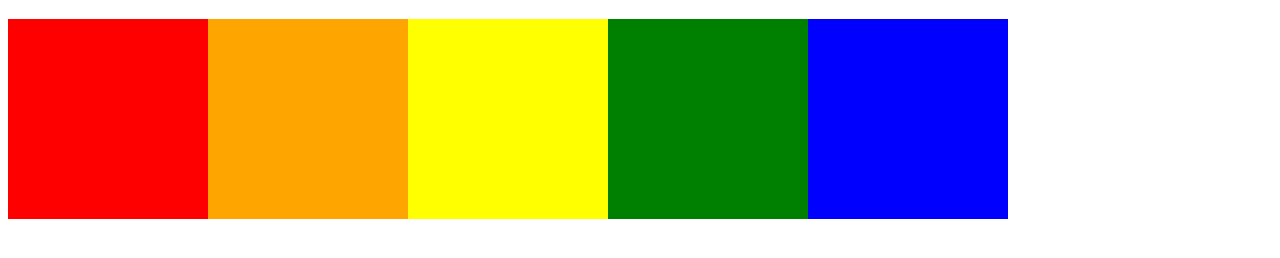
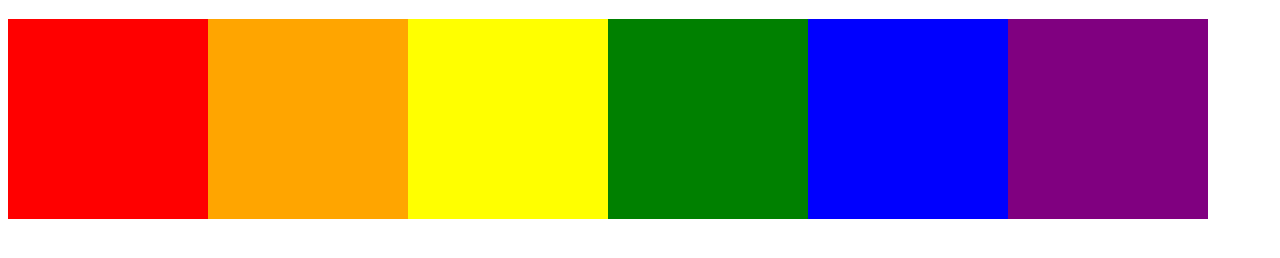
Before and after one commit to wusing/wusing.github.io, a plain HTML site: page index.html in a window 1280 px wide. Shown: the part 70-328 px from the top of the page. Drawn offline with Linux system fonts and the light colour scheme.

Commit message:
我的第一个网闸

```diff
--- a/index.html
+++ b/index.html
@@ -34,6 +34,12 @@
 			float:left;
 			background-color: blue;
 		}
+		#box6{
+			width: 200px;
+			height: 200px;
+			float:left;
+			background-color: purple;
+		}
 	</style>
 </head>
 <body>
@@ -43,5 +49,6 @@
 	<div id="box3"></div>
 	<div id="box4"></div>
 	<div id="box5"></div>
+	<div id="box6"></div>
 </body>
 </html>
```
